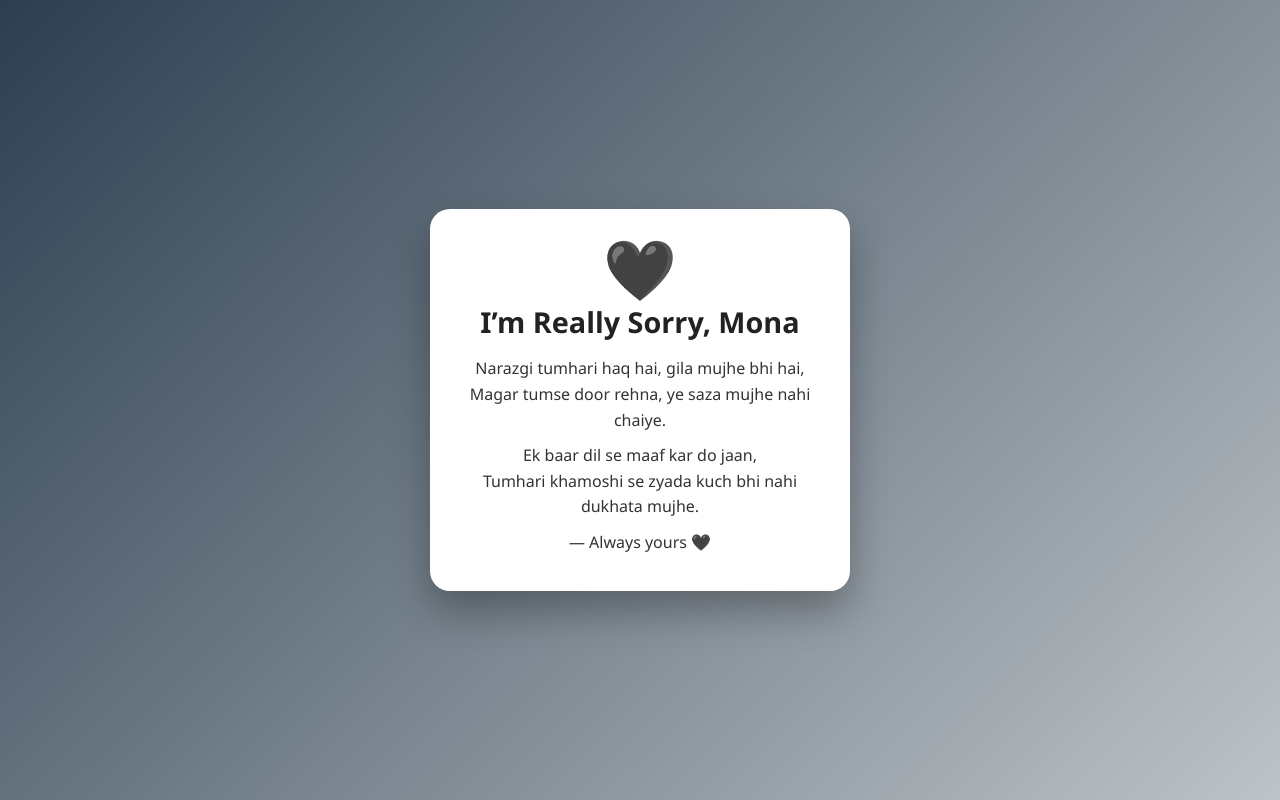
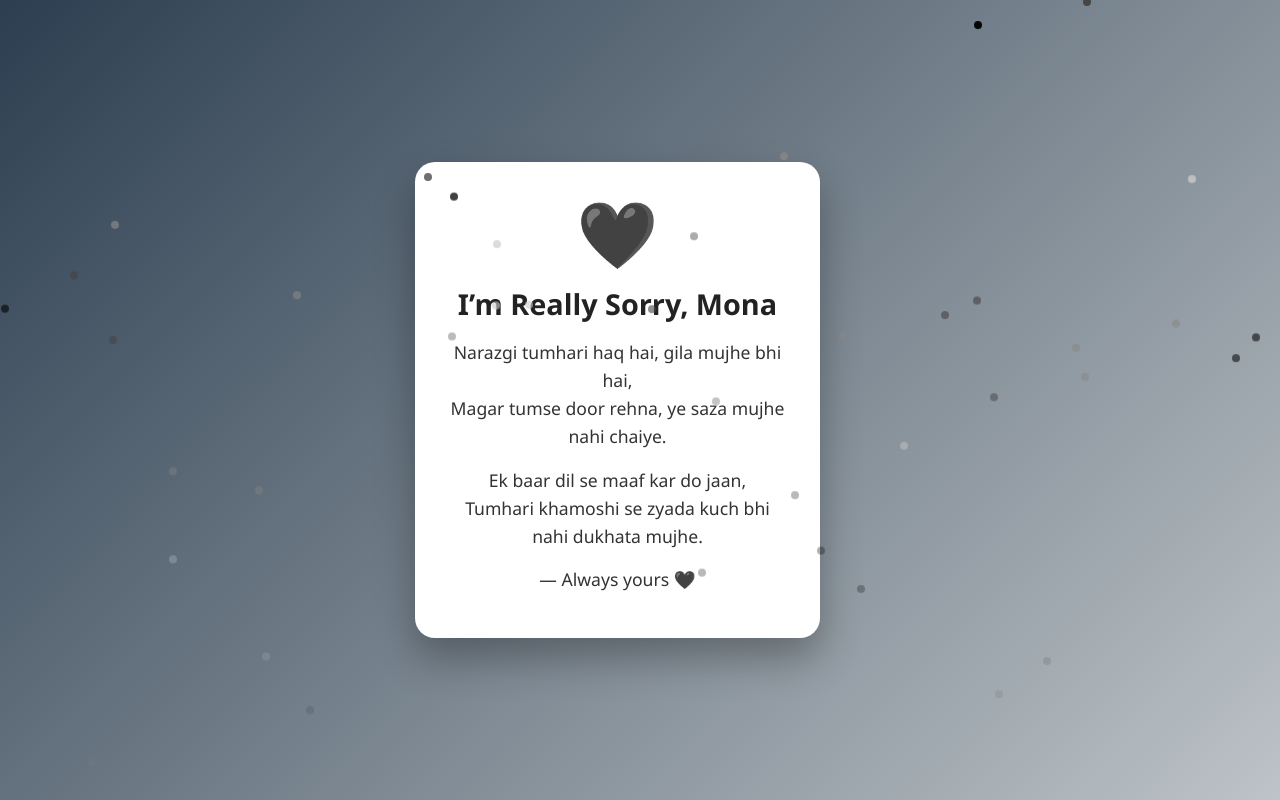
Before and after one commit to toha-8642/apology-page, a plain HTML site: page index.html in a window 1280 px wide. Drawn offline with Linux system fonts and the light colour scheme.

Commit message:
Update index.html

```diff
--- a/index.html
+++ b/index.html
@@ -4,92 +4,58 @@
   <meta charset="UTF-8">
   <title>For Mona 🖤</title>
   <style>
-    /* Basic Reset */
     * { margin: 0; padding: 0; box-sizing: border-box; }
-
     body {
       height: 100vh;
       display: flex;
       justify-content: center;
       align-items: center;
       font-family: 'Segoe UI', sans-serif;
-      /* Changed to a more neutral/elegant gradient for the black heart theme */
       background: linear-gradient(135deg, #2c3e50, #bdc3c7);
       overflow: hidden;
       text-align: center;
       padding: 20px;
     }
-
     .popup {
       background: white;
-      padding: 25px;
-      max-width: 420px;
+      padding: 30px;
+      width: 90%;
+      max-width: 450px;
       border-radius: 20px;
       box-shadow: 0 20px 40px rgba(0,0,0,0.3);
       animation: fadeIn 1s ease;
-      position: relative;
     }
-
-    /* Heading color changed to dark gray/black */
     h1 { color: #222; margin-bottom: 15px; font-size: 1.8em; }
-    p { font-size: 1em; line-height: 1.6; color: #333; margin-bottom: 10px; }
-
-    .heart { font-size: 50px; animation: pulse 1.5s infinite; }
-
-    @keyframes fadeIn {
-      from { opacity: 0; transform: scale(0.8); }
-      to { opacity: 1; transform: scale(1); }
-    }
-
-    @keyframes pulse {
-      0%, 100% { transform: scale(1); }
-      50% { transform: scale(1.2); }
-    }
-
-    /* Confetti circles - changed to grayscale/black palette */
-    .confetti {
-      position: absolute;
-      width: 10px;
-      height: 10px;
-      background: #000;
-      border-radius: 50%;
-      top: -10px;
-      animation: fall 3s linear infinite;
-    }
-
-    @keyframes fall {
-      0% { transform: translateY(0) rotate(0deg); opacity: 1; }
-      100% { transform: translateY(600px) rotate(360deg); opacity: 0; }
-    }
-
-    @media (max-width: 480px) {
-      .popup { padding: 20px; font-size: 14px; }
-    }
+    p { font-size: 1.1em; line-height: 1.6; color: #333; margin-bottom: 15px; }
+    .heart { font-size: 60px; margin-bottom: 10px; animation: pulse 1.5s infinite; }
+    @keyframes fadeIn { from { opacity: 0; transform: scale(0.9); } to { opacity: 1; transform: scale(1); } }
+    @keyframes pulse { 0%, 100% { transform: scale(1); } 50% { transform: scale(1.1); } }
+    .confetti { position: absolute; width: 8px; height: 8px; border-radius: 50%; top: -10px; animation: fall 3s linear infinite; }
+    @keyframes fall { 0% { transform: translateY(0); opacity: 1; } 100% { transform: translateY(100vh); opacity: 0; } }
   </style>
 </head>
 <body>
-
+<div id="content"></div>
 <script>
-  const maxViews = 1; // One-time open
+  const name = "Mona";
+  // Setting maxViews very high so it doesn't lock you out
+  const maxViews = 9999;
   const views = localStorage.getItem("apology_views") || 0;
-  const name = "Mona"; // Her name
 
   function showConfetti() {
-    for (let i=0;i<30;i++){
+    for (let i=0; i<40; i++){
       const conf = document.createElement('div');
       conf.className = 'confetti';
       conf.style.left = Math.random()*100 + '%';
-      // Colors changed to match the black heart theme
-      conf.style.background = ['#000000','#333333','#7f8c8d','#bdc3c7'][Math.floor(Math.random()*4)];
+      conf.style.background = ['#000','#444','#888','#ccc'][Math.floor(Math.random()*4)];
       conf.style.animationDuration = (2+Math.random()*2)+'s';
       document.body.appendChild(conf);
-      setTimeout(() => conf.remove(), 3000);
     }
   }
 
   if (views < maxViews) {
     localStorage.setItem("apology_views", Number(views)+1);
-    document.body.innerHTML = `
+    document.getElementById("content").innerHTML = `
       <div class="popup">
         <div class="heart">🖤</div>
         <h1>I’m Really Sorry, ${name}</h1>
@@ -101,15 +67,7 @@
       </div>
     `;
     showConfetti();
-  } else {
-    document.body.innerHTML = `
-      <div class="popup">
-        <h1>🖤</h1>
-        <p>HI MONA</p>
-      </div>
-    `;
   }
 </script>
-
 </body>
 </html>
```
